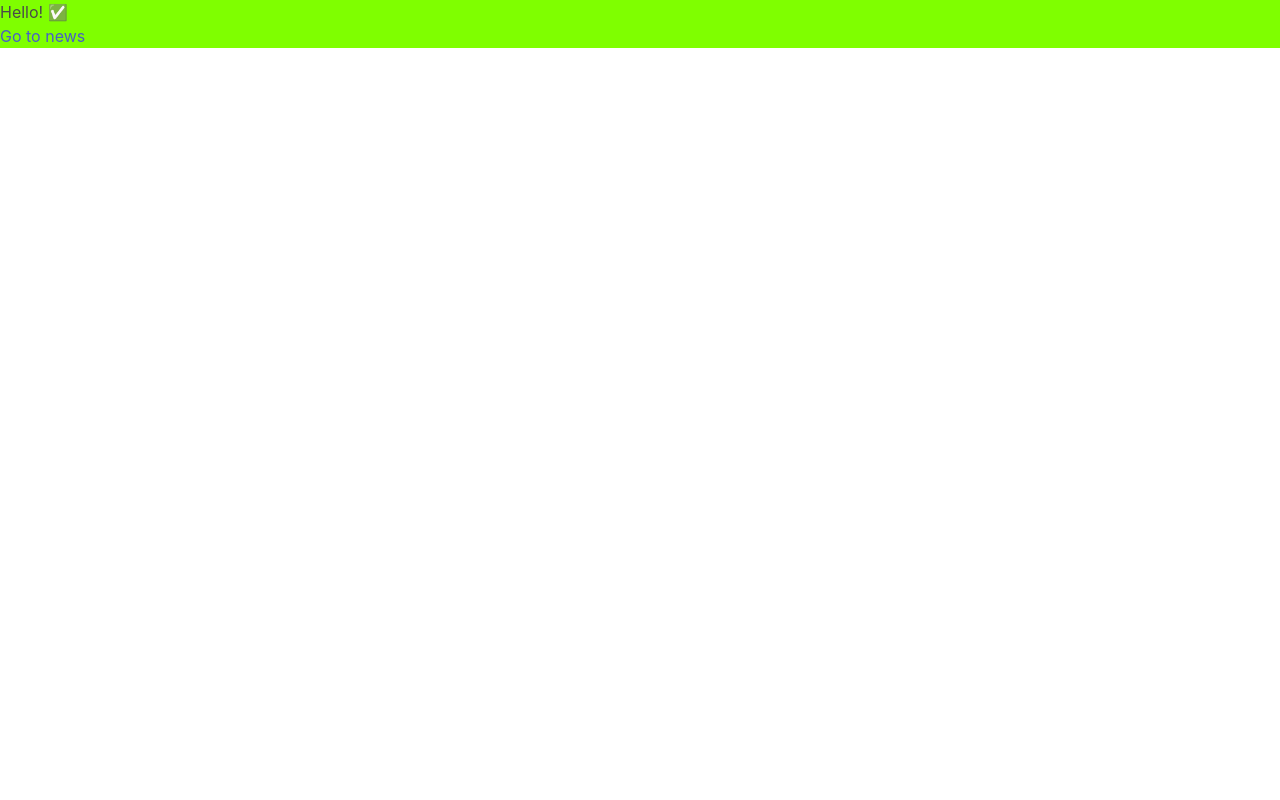
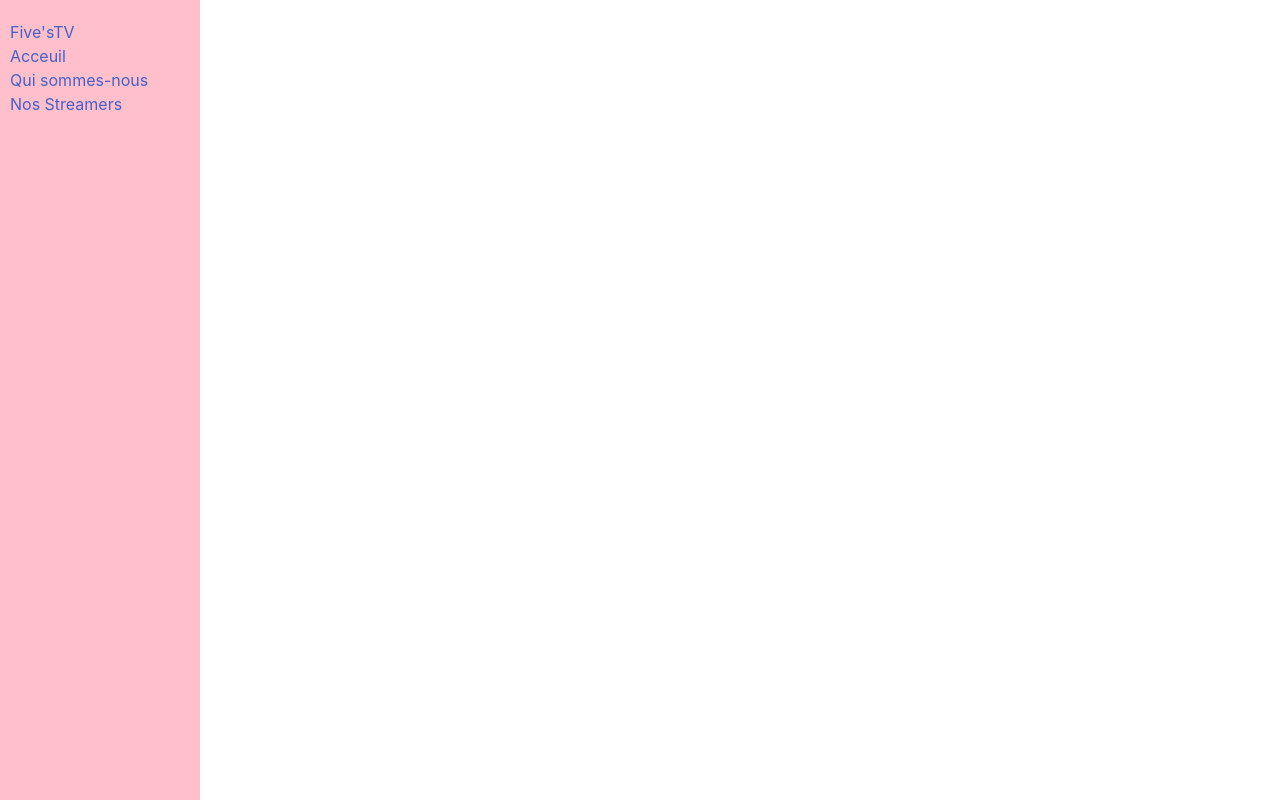
Before and after one commit to Inthahouz/fivestv, a Symfony app: template templates/default/index.html.twig in a window 1280 px wide. Run offline with Twig, Linux system fonts and the light colour scheme; the template is opened without the code that fills it, so the values that code supplies are empty; style sheets or scripts are compiled from the project's sources; some libraries are stand-ins or nearby versions.

Commit message:
starting menu

```diff
--- a/public/src/scss/main.scss
+++ b/public/src/scss/main.scss
@@ -22,6 +22,22 @@ $primary-invert: $pink-invert;
 */
 @import "../../../node_modules/bulma/bulma";
 
-body {
-  background-color: chartreuse
+/* NAVIGATION */
+
+#menu{
+  position: absolute;
+  top: 0;
+  left: 0;
+  max-width: 200px;
+  width: 100%;
+  height: 100%;
+  background: pink;
+  display: flex;
+  flex-direction: column;
+  justify-content: flex-start;
+  align-items: flex-start;
+  padding: 20px 10px;
 }
+
+
+/* FOOTER */
--- a/templates/base.html.twig
+++ b/templates/base.html.twig
@@ -5,13 +5,30 @@
     <title>{% block title %}Welcome!{% endblock %}</title>
     {% block stylesheets %}
         <link rel="stylesheet" href="{{ asset('dist/css/main.css') }}">
+        {#<link rel="stylesheet" href="https://cdnjs.cloudflare.com/ajax/libs/bulma/0.7.1/css/bulma.min.css">#}
     {% endblock %}
     <meta name="viewport" content="width=device-width, initial-scale=1">
 </head>
 <body>
+<aside id="menu">
+        <a href="" class="logo">Five'sTV</a>
+        <ul class="list">
+            <li><a href="#">Acceuil</a></li>
+            <li><a href="#">Qui sommes-nous</a></li>
+            <li><a href="#">Nos Streamers</a></li>
+        </ul>
+</aside>
+
+
 {% block body %}{% endblock %}
+
+
+
+
+
 {% block javascripts %}
     <script src="{{ asset('dist/js/main.js') }}"></script>
+    <script defer src="https://use.fontawesome.com/releases/v5.1.0/js/all.js"></script>
 {% endblock %}
 </body>
 </html>
```
